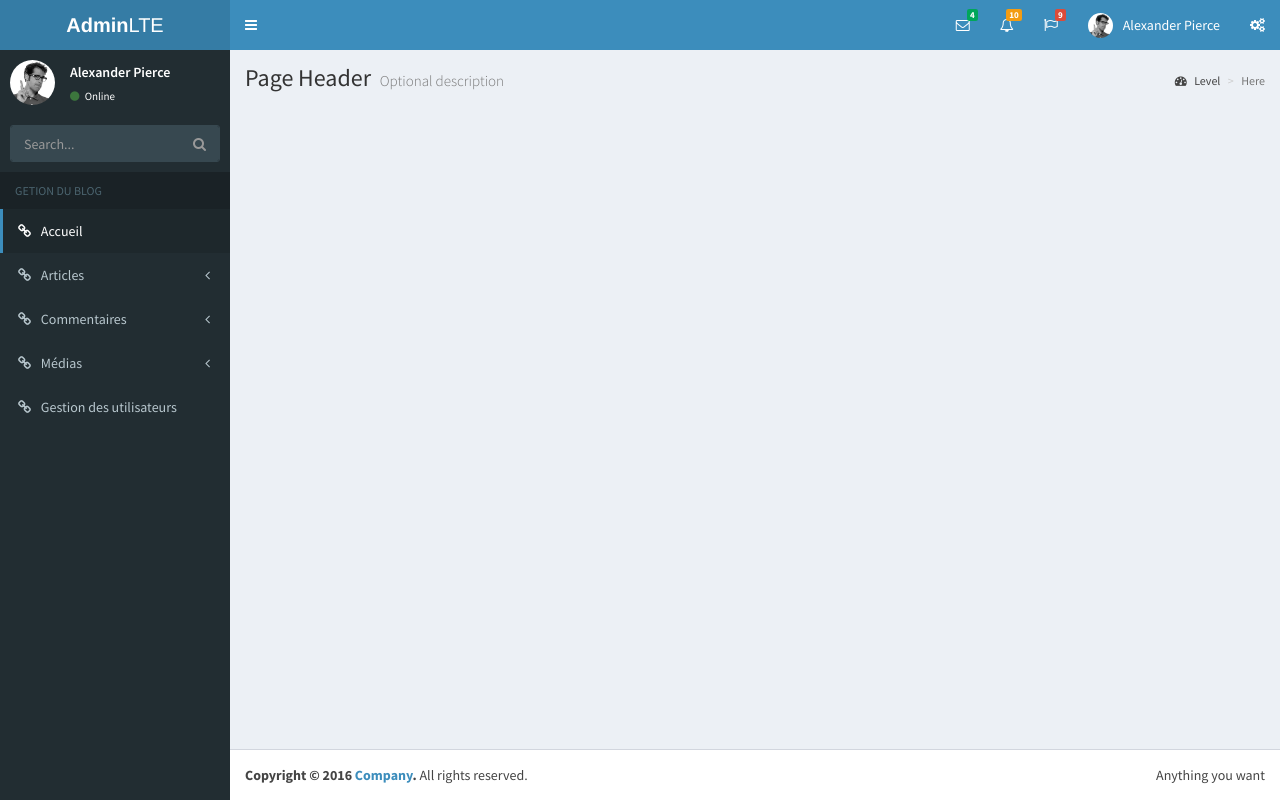
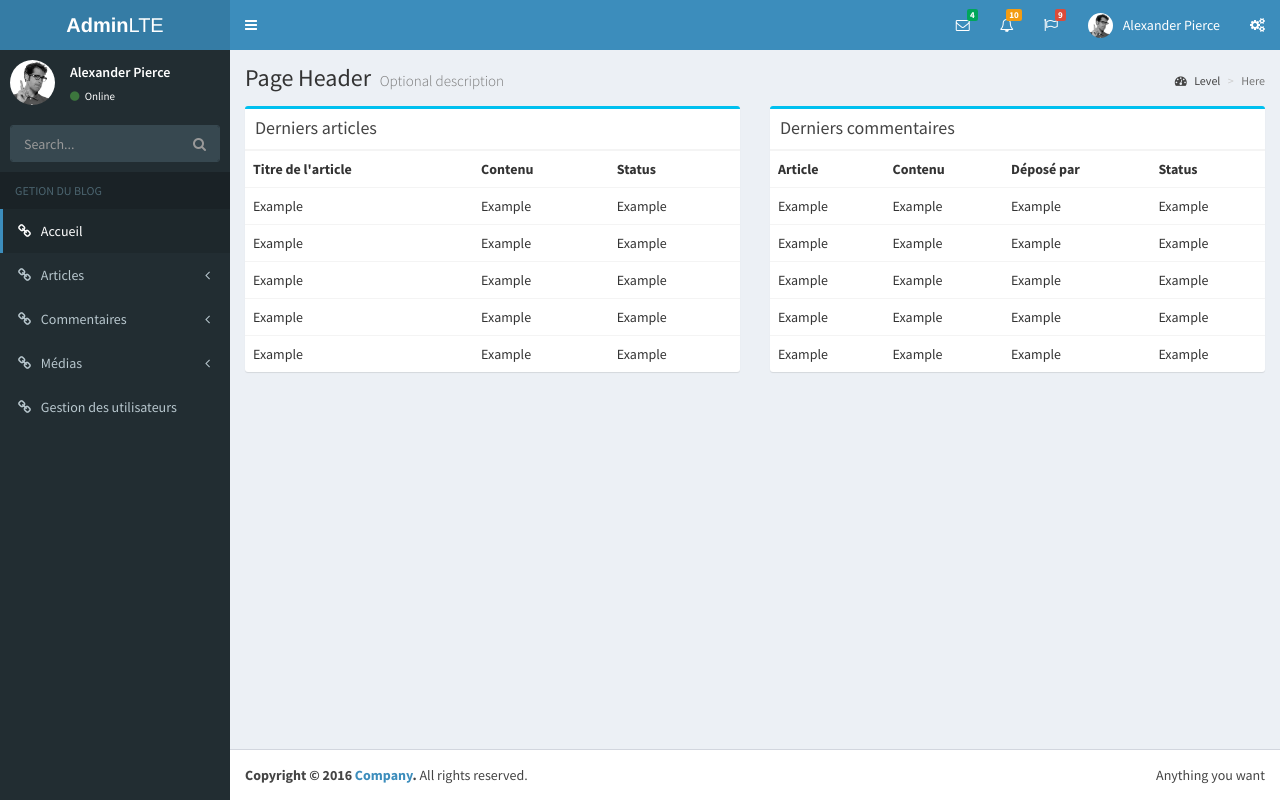
Before and after one commit to ExoHyb/theomartin.fr, a PHP site: page /aeush0904.php in a window 1280 px wide. Run offline with PHP 8.4, Linux system fonts and the light colour scheme; some libraries are stand-ins or nearby versions.

Commit message:
Modification panneau administration - index

```diff
--- a/aeush0904.php
+++ b/aeush0904.php
@@ -323,6 +323,103 @@ desired effect
 
       <!-- Your Page Content Here -->
 
+        <div class="row">
+          <div class="col-md-6">
+            <div class="box box-info">
+            <div class="box-header with-border">
+              <h3 class="box-title">Derniers articles</h3>
+            </div>
+            <!-- /.box-header -->
+            <!-- form start -->
+            <div class="box-body table-responsive no-padding">
+              <table class="table table-hover">
+                <tr>
+                  <th>Titre de l'article</th>
+                  <th>Contenu</th>
+                  <th>Status</th>
+                </tr>
+                <tr>
+                  <td>Example</td>
+                  <td>Example</td>
+                  <td>Example</td>
+                </tr>
+                <tr>
+                  <td>Example</td>
+                  <td>Example</td>
+                  <td>Example</td>
+                </tr>
+                <tr>
+                  <td>Example</td>
+                  <td>Example</td>
+                  <td>Example</td>
+                </tr>
+                <tr>
+                  <td>Example</td>
+                  <td>Example</td>
+                  <td>Example</td>
+                </tr>
+                <tr>
+                  <td>Example</td>
+                  <td>Example</td>
+                  <td>Example</td>
+                </tr>
+              </table>
+            </div>
+          </div>
+
+          </div>
+          <div class="col-md-6">
+            <div class="box box-info">
+            <div class="box-header with-border">
+              <h3 class="box-title">Derniers commentaires</h3>
+            </div>
+            <!-- /.box-header -->
+            <div class="box-body table-responsive no-padding">
+              <table class="table table-hover">
+                <tr>
+                  <th>Article</th>
+                  <th>Contenu</th>
+                  <th>Déposé par</th>
+                  <th>Status</th>
+                </tr>
+                <tr>
+                  <td>Example</td>
+                  <td>Example</td>
+                  <td>Example</td>
+                  <td>Example</td>
+                </tr>
+                <tr>
+                  <td>Example</td>
+                  <td>Example</td>
+                  <td>Example</td>
+                  <td>Example</td>
+                </tr>
+                <tr>
+                  <td>Example</td>
+                  <td>Example</td>
+                  <td>Example</td>
+                  <td>Example</td>
+                </tr>
+                <tr>
+                  <td>Example</td>
+                  <td>Example</td>
+                  <td>Example</td>
+                  <td>Example</td>
+                </tr>
+                <tr>
+                  <td>Example</td>
+                  <td>Example</td>
+                  <td>Example</td>
+                  <td>Example</td>
+                </tr>
+              </table>
+            </div>
+            </form>
+          </div>
+          </div>
+        </div>
+
+
     </section>
     <!-- /.content -->
   </div>
--- a/css/sass/style.scss
+++ b/css/sass/style.scss
@@ -195,7 +195,7 @@ label {
 }
 
 .invisible-line {
-	margin-bottom: 3em;
+	// margin-bottom: 3em;
 }
 
 #button-commentaire {
--- a/css/style.css
+++ b/css/style.css
@@ -187,10 +187,6 @@ label {
   margin: auto;
 }
 
-.invisible-line {
-  margin-bottom: 3em;
-}
-
 #button-commentaire {
   margin-top: 1.5em;
   float: right;
--- a/header.php
+++ b/header.php
@@ -84,11 +84,11 @@
 <!-- HEADER -->
 
 <!-- SHORT QUOTE -->
-        <div class="row">
+<!--         <div class="row">
             <div class="col-md-12">
                 <p class="text-center" id="info">Ce site est en constante évolution, n'hésiter pas à revenir voir les nouveautées !</p>
             </div>
-        </div>
+        </div> -->
 
         <div class="invisible-line"></div>
 <!-- SHORT QUOTE -->
```
Also changed, not shown: 1 other file.
